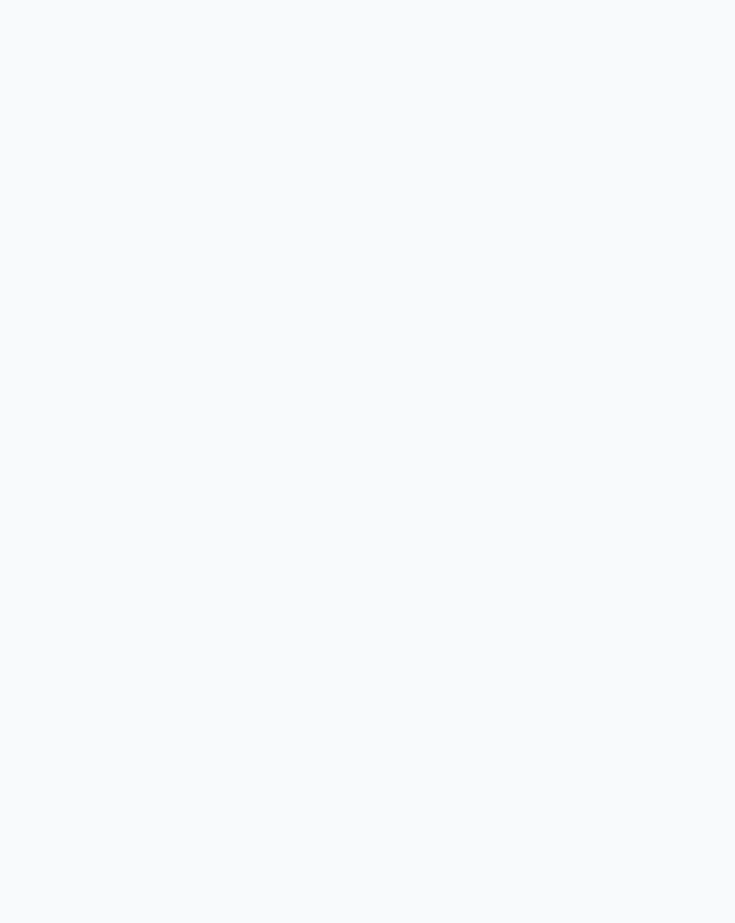
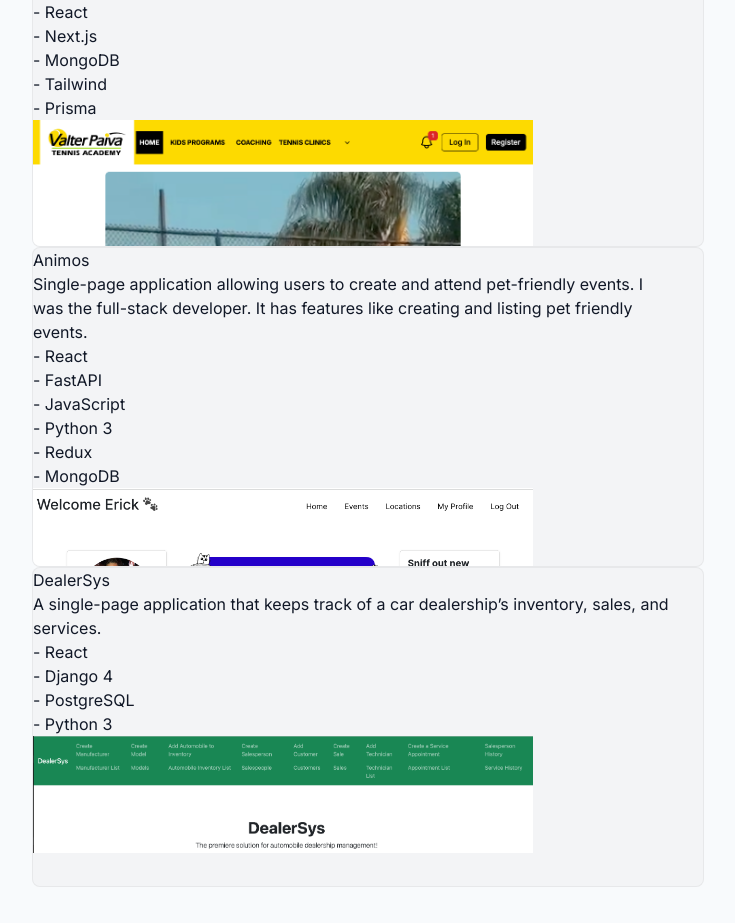
Before and after one commit to SkiSherpa/portfolio, a Next.js app: page / in a window 1280 px wide. Shown: the part 1383-2306 px from the top of the page, without its empty margins (272-1007 px from the left). Built offline with nearby package versions, Linux system fonts and the light colour scheme.

Commit message:
Add Projects component

```diff
--- a/src/app/page.tsx
+++ b/src/app/page.tsx
@@ -1,5 +1,6 @@
 import AboutMe from "@/components/AboutMe";
 import Intro from "@/components/Intro";
+import Projects from "@/components/Projects";
 import SectionDivider from "@/components/SectionDivider";
 
 export default function Home() {
@@ -8,6 +9,7 @@ export default function Home() {
 			<Intro />
 			<SectionDivider />
 			<AboutMe />
+			<Projects />
 		</main>
 	);
 }
--- /dev/null
+++ b/src/components/Projects.tsx
@@ -0,0 +1,42 @@
+import React from "react";
+import SectionHeading from "./SectionHeading";
+import { projectsData } from "@/lib/data";
+import Image from "next/image";
+
+type ProjectProps = (typeof projectsData)[number];
+
+export default function Projects() {
+	return (
+		<section>
+			<SectionHeading>My projects</SectionHeading>
+			<div>
+				{projectsData.map((project, index) => (
+					<React.Fragment key={index}>
+						<Project {...project} />
+					</React.Fragment>
+				))}
+			</div>
+		</section>
+	);
+}
+
+function Project({ title, description, tags, imageUrl }: ProjectProps) {
+	return (
+		<section className="bg-gray-100 max-w-[42rem] border border-black/5 rounded-lg overflow-hidden sm:pr-8 relative sm:h-[20rem] hover:bg-gray-200 transition sm:group-even:pl-8 dark:text-white dark:bg-white/10 dark:hover:bg-white/20">
+			<h3>{title}</h3>
+			<p>{description}</p>
+			<ul>
+				{tags.map((tag, i) => (
+					<li key={i}> - {tag}</li>
+				))}
+			</ul>
+			<Image
+				src={imageUrl}
+				width={500}
+				height={300}
+				alt="Project I worked on"
+				quality={95}
+			/>
+		</section>
+	);
+}
--- a/src/lib/data.ts
+++ b/src/lib/data.ts
@@ -66,21 +66,21 @@ export const projectsData = [
 		description:
 			"I worked as a full-stack developer on this startup project for 2 years. Users can give public feedback to companies.",
 		tags: ["React", "Next.js", "MongoDB", "Tailwind", "Prisma"],
-		imageUrl: "/ValterTennisImg",
+		imageUrl: "/ValterTennis.png",
 	},
 	{
 		title: "Animos",
 		description:
 			"Single-page application allowing users to create and attend pet-friendly events. I was the full-stack developer. It has features like creating and listing pet friendly events.",
 		tags: ["React", "FastAPI", "JavaScript", "Python 3", "Redux", "MongoDB"],
-		imageUrl: "/AnimosHomePageImg",
+		imageUrl: "/AnimosHomePage.png",
 	},
 	{
 		title: "DealerSys",
 		description:
 			"A single-page application that keeps track of a car dealership’s inventory, sales, and services.",
 		tags: ["React", "Django 4", "PostgreSQL", "Python 3"],
-		imageUrl: "/DealerSysLandingPageImg",
+		imageUrl: "/DealerSysLandingPage.png",
 	},
 ] as const;
 
```
